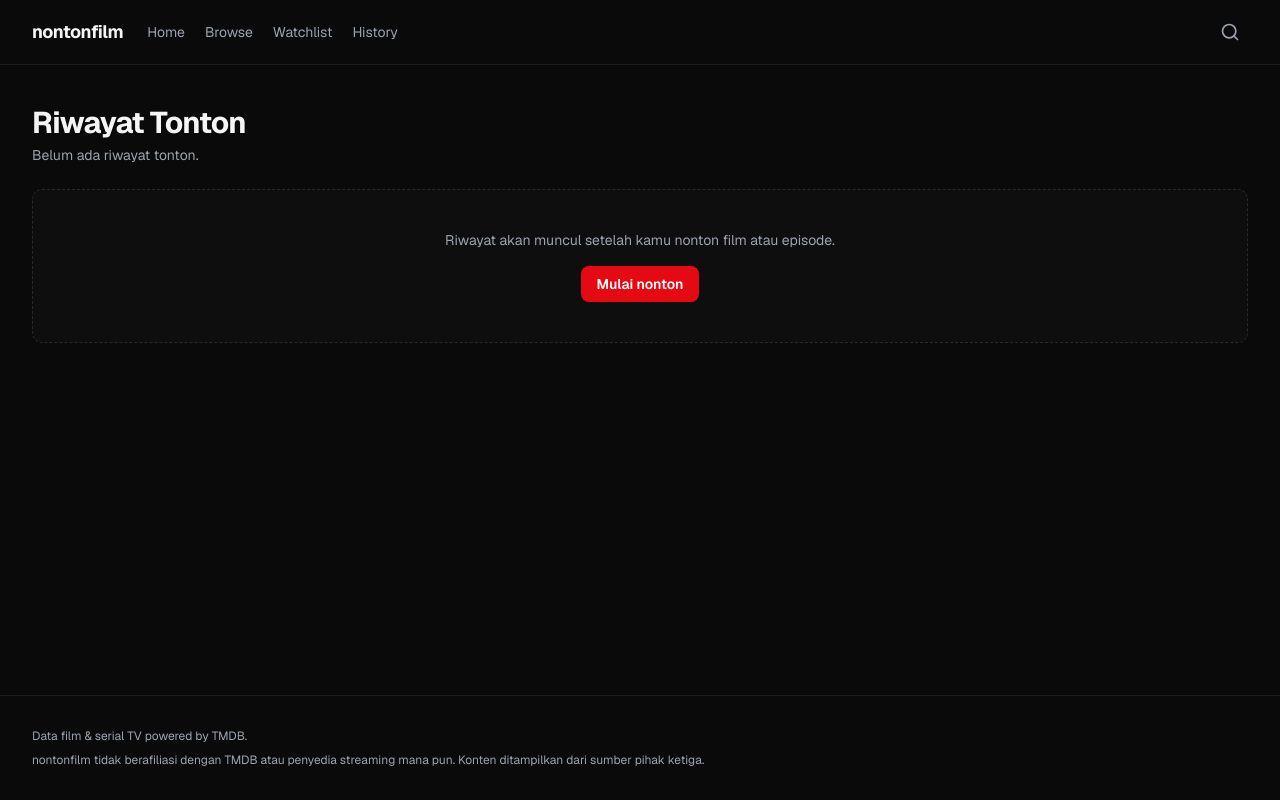
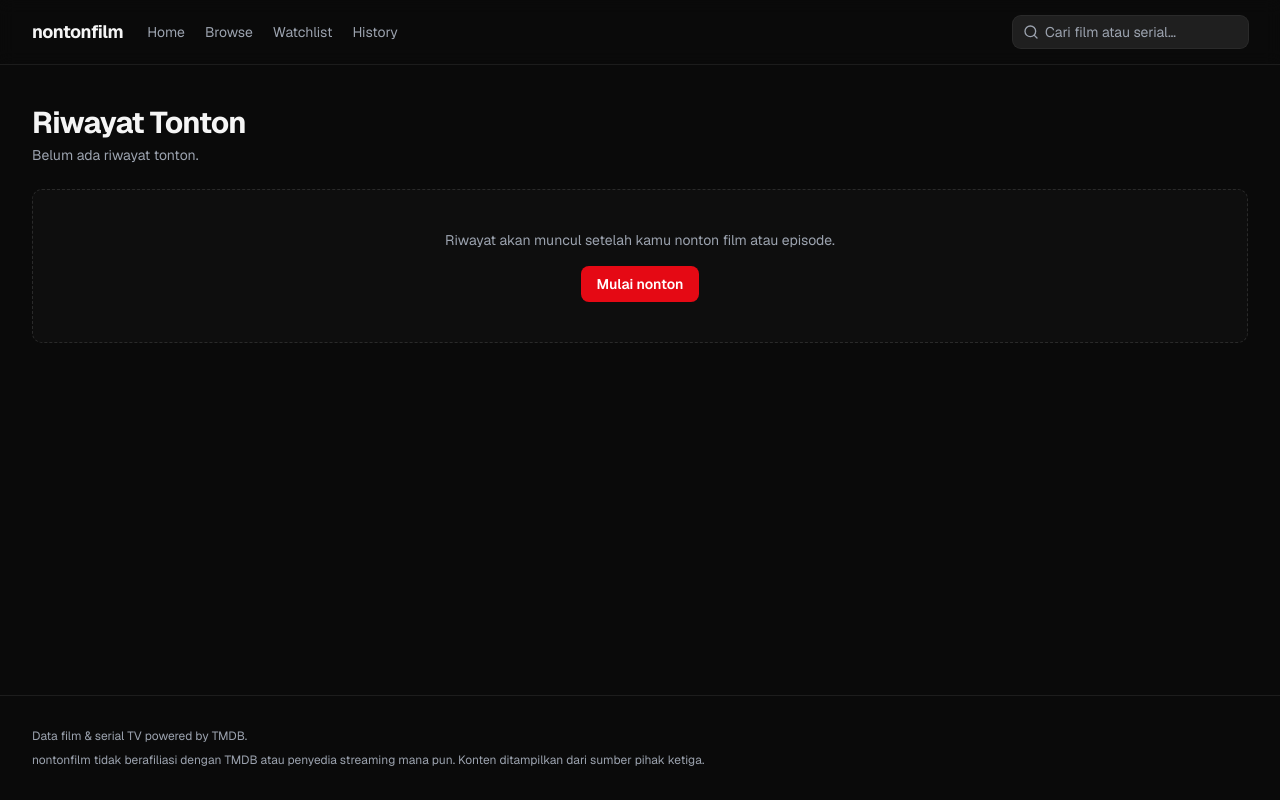
Before and after one commit to Lamiore/MovieStation, a Next.js app: page /history in a window 1280 px wide. Built offline with nearby package versions, Linux system fonts and the light colour scheme.

Commit message:
feat(layout): SiteHeader uses SearchAutocomplete on desktop

```diff
--- a/src/components/layout/SiteHeader.tsx
+++ b/src/components/layout/SiteHeader.tsx
@@ -1,5 +1,6 @@
 import Link from "next/link";
 import { Search } from "lucide-react";
+import { SearchAutocomplete } from "@/components/search/SearchAutocomplete";
 
 const NAV_LINKS = [
   { href: "/", label: "Home" },
@@ -11,7 +12,7 @@ const NAV_LINKS = [
 export function SiteHeader() {
   return (
     <header className="sticky top-0 z-40 w-full border-b border-border/60 bg-bg/80 backdrop-blur supports-[backdrop-filter]:bg-bg/60">
-      <div className="mx-auto flex h-14 max-w-screen-2xl items-center gap-6 px-4 md:h-16 md:px-8">
+      <div className="mx-auto flex h-14 max-w-screen-2xl items-center gap-4 px-4 md:h-16 md:gap-6 md:px-8">
         <Link
           href="/"
           className="text-base font-bold tracking-tight text-text hover:text-primary md:text-lg"
@@ -21,7 +22,7 @@ export function SiteHeader() {
 
         <nav
           aria-label="Primary"
-          className="hidden flex-1 items-center gap-5 text-sm md:flex"
+          className="hidden items-center gap-5 text-sm md:flex"
         >
           {NAV_LINKS.map((link) => (
             <Link
@@ -34,11 +35,14 @@ export function SiteHeader() {
           ))}
         </nav>
 
-        <div className="ml-auto flex items-center md:ml-0">
+        <div className="ml-auto flex items-center gap-3">
+          <div className="hidden md:block">
+            <SearchAutocomplete />
+          </div>
           <Link
             href="/search"
             aria-label="Search"
-            className="rounded-md p-2 text-muted-foreground transition-colors hover:bg-elevated hover:text-text"
+            className="rounded-md p-2 text-muted-foreground transition-colors hover:bg-elevated hover:text-text md:hidden"
           >
             <Search className="h-5 w-5" />
           </Link>
```
Also changed, not shown: 1 other file (tests, documents, lock files or other folders).
